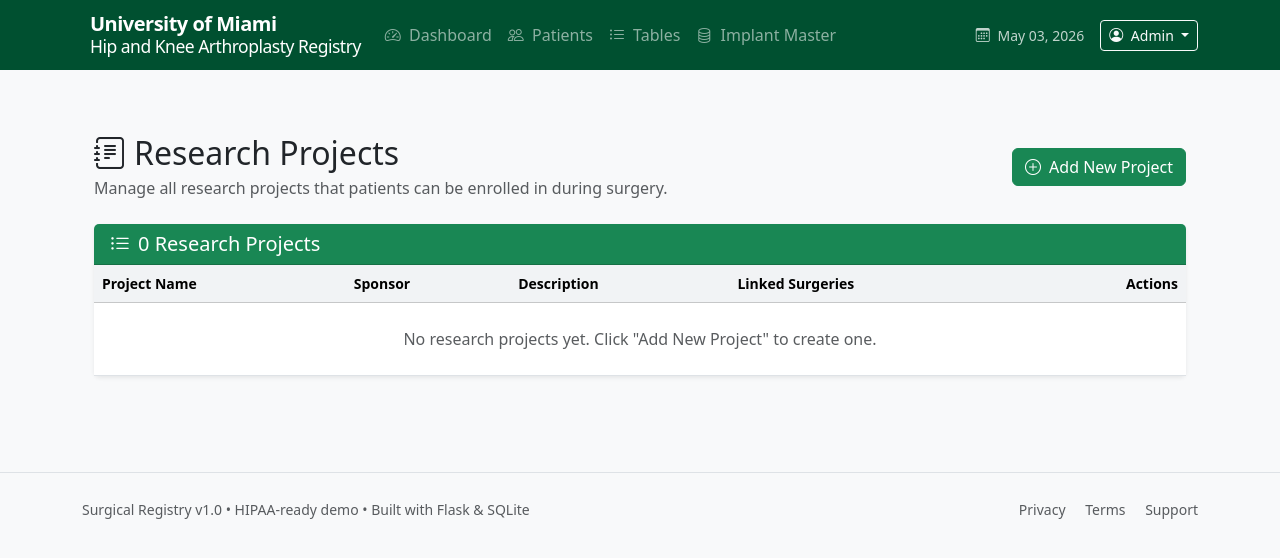
After one commit to echo11dev/surgical-registry, a Flask app: page /research-projects in a window 1280 px wide. The commit adds this page. Shown: the top 558 px of the page. Run offline with Flask 3, Linux system fonts and the light colour scheme.

Commit message:
Add files via upload

```diff
--- a/app.py
+++ b/app.py
@@ -1049,6 +1049,51 @@ def remove_research_project_from_surgery(surgery_id, project_id):
     return redirect(url_for('surgery_detail', surgery_id=surgery_id))
 
 
+# ---------- Research Projects Management (Lookup Table) ----------
+@app.route('/research-projects')
+def research_projects():
+    """Management page for all Research Projects (lookup table)"""
+    projects = ResearchProject.query.order_by(ResearchProject.name).all()
+    return render_template('research_projects.html', projects=projects)
+
+
+@app.route('/research-projects/add', methods=['POST'])
+def add_research_project():
+    """Add a new research project (global)"""
+    name = request.form.get('name', '').strip()
+    sponsor = request.form.get('sponsor', '').strip() or None
+    description = request.form.get('description', '').strip() or None
+
+    if not name:
+        flash('Project name is required.', 'danger')
+        return redirect(url_for('research_projects'))
+
+    if ResearchProject.query.filter_by(name=name).first():
+        flash('A research project with this name already exists.', 'danger')
+        return redirect(url_for('research_projects'))
+
+    project = ResearchProject(name=name, sponsor=sponsor, description=description)
+    db.session.add(project)
+    db.session.commit()
+    flash(f'Research project "{name}" created successfully.', 'success')
+    return redirect(url_for('research_projects'))
+
+
+@app.route('/research-projects/<int:project_id>/delete', methods=['POST'])
+def delete_research_project(project_id):
+    """Delete a research project"""
+    project = ResearchProject.query.get_or_404(project_id)
+    name = project.name
+    try:
+        db.session.delete(project)
+        db.session.commit()
+        flash(f'Research project "{name}" deleted.', 'warning')
+    except Exception as e:
+        db.session.rollback()
+        flash(f'Cannot delete: This project is still linked to surgeries. {str(e)}', 'danger')
+    return redirect(url_for('research_projects'))
+
+
 # ---------- Health Check (for hosting platforms) ----------
 @app.route('/health')
 def health_check():
--- a/templates/base.html
+++ b/templates/base.html
@@ -94,7 +94,7 @@
 </head>
 <body>
     <!-- Navbar -->
-    <nav class="navbar navbar-expand-lg navbar-dark sticky-top" style="background-color: #00A651;">
+    <nav class="navbar navbar-expand-lg navbar-dark sticky-top" style="background-color: #005030;">
         <div class="container">
             <a class="navbar-brand d-flex align-items-center" href="{{ url_for('dashboard') }}">
                 <i class="bi bi-bone me-2 fs-4"></i>
--- /dev/null
+++ b/templates/research_projects.html
@@ -0,0 +1,96 @@
+{% extends "base.html" %}
+
+{% block title %}Research Projects • UM Hip & Knee Registry{% endblock %}
+
+{% block content %}
+<div class="container py-4">
+    <div class="d-flex justify-content-between align-items-center mb-4">
+        <div>
+            <h2 class="mb-1"><i class="bi bi-journal-text me-2"></i>Research Projects</h2>
+            <p class="text-muted mb-0">Manage all research projects that patients can be enrolled in during surgery.</p>
+        </div>
+        <button class="btn btn-success" data-bs-toggle="modal" data-bs-target="#addProjectModal">
+            <i class="bi bi-plus-circle me-2"></i>Add New Project
+        </button>
+    </div>
+
+    <!-- Research Projects Table -->
+    <div class="card">
+        <div class="card-header bg-success text-white">
+            <h5 class="mb-0"><i class="bi bi-list-ul me-2"></i>{{ projects|length }} Research Projects</h5>
+        </div>
+        <div class="table-responsive">
+            <table class="table table-hover mb-0">
+                <thead class="table-light">
+                    <tr>
+                        <th>Project Name</th>
+                        <th>Sponsor</th>
+                        <th>Description</th>
+                        <th>Linked Surgeries</th>
+                        <th class="text-end">Actions</th>
+                    </tr>
+                </thead>
+                <tbody>
+                    {% for project in projects %}
+                    <tr>
+                        <td><strong>{{ project.name }}</strong></td>
+                        <td>{{ project.sponsor or '—' }}</td>
+                        <td><small class="text-muted">{{ project.description or '—' }}</small></td>
+                        <td>
+                            <span class="badge bg-secondary">{{ project.surgeries.count() if project.surgeries else 0 }}</span>
+                        </td>
+                        <td class="text-end">
+                            <form action="{{ url_for('delete_research_project', project_id=project.id) }}" method="POST" class="d-inline">
+                                <button type="submit" class="btn btn-sm btn-outline-danger"
+                                        onclick="return confirm('Delete this research project? It will be removed from all linked surgeries.')">
+                                    <i class="bi bi-trash"></i>
+                                </button>
+                            </form>
+                        </td>
+                    </tr>
+                    {% else %}
+                    <tr>
+                        <td colspan="5" class="text-center py-4 text-muted">
+                            No research projects yet. Click "Add New Project" to create one.
+                        </td>
+                    </tr>
+                    {% endfor %}
+                </tbody>
+            </table>
+        </div>
+    </div>
+</div>
+
+<!-- Add Research Project Modal -->
+<div class="modal fade" id="addProjectModal" tabindex="-1">
+    <div class="modal-dialog">
+        <div class="modal-content">
+            <div class="modal-header bg-success text-white">
+                <h5 class="modal-title"><i class="bi bi-plus-circle me-2"></i>Add New Research Project</h5>
+                <button type="button" class="btn-close btn-close-white" data-bs-dismiss="modal"></button>
+            </div>
+            <form method="POST" action="{{ url_for('add_research_project') }}">
+                <div class="modal-body">
+                    <div class="mb-3">
+                        <label class="form-label">Project Name <span class="text-danger">*</span></label>
+                        <input type="text" name="name" class="form-control" placeholder="e.g. OA-2025-Registry" required>
+                    </div>
+                    <div class="mb-3">
+                        <label class="form-label">Sponsor / Funding Source</label>
+                        <input type="text" name="sponsor" class="form-control" placeholder="e.g. NIH, Industry Sponsor">
+                    </div>
+                    <div class="mb-3">
+                        <label class="form-label">Description</label>
+                        <textarea name="description" class="form-control" rows="3" placeholder="Brief description of the study..."></textarea>
+                    </div>
+                </div>
+                <div class="modal-footer">
+                    <button type="button" class="btn btn-secondary" data-bs-dismiss="modal">Cancel</button>
+                    <button type="submit" class="btn btn-success">Create Project</button>
+                </div>
+            </form>
+        </div>
+    </div>
+</div>
+
+{% endblock %}
```
Also changed, not shown: templates/surgery_detail.html (+18 -3 lines).
